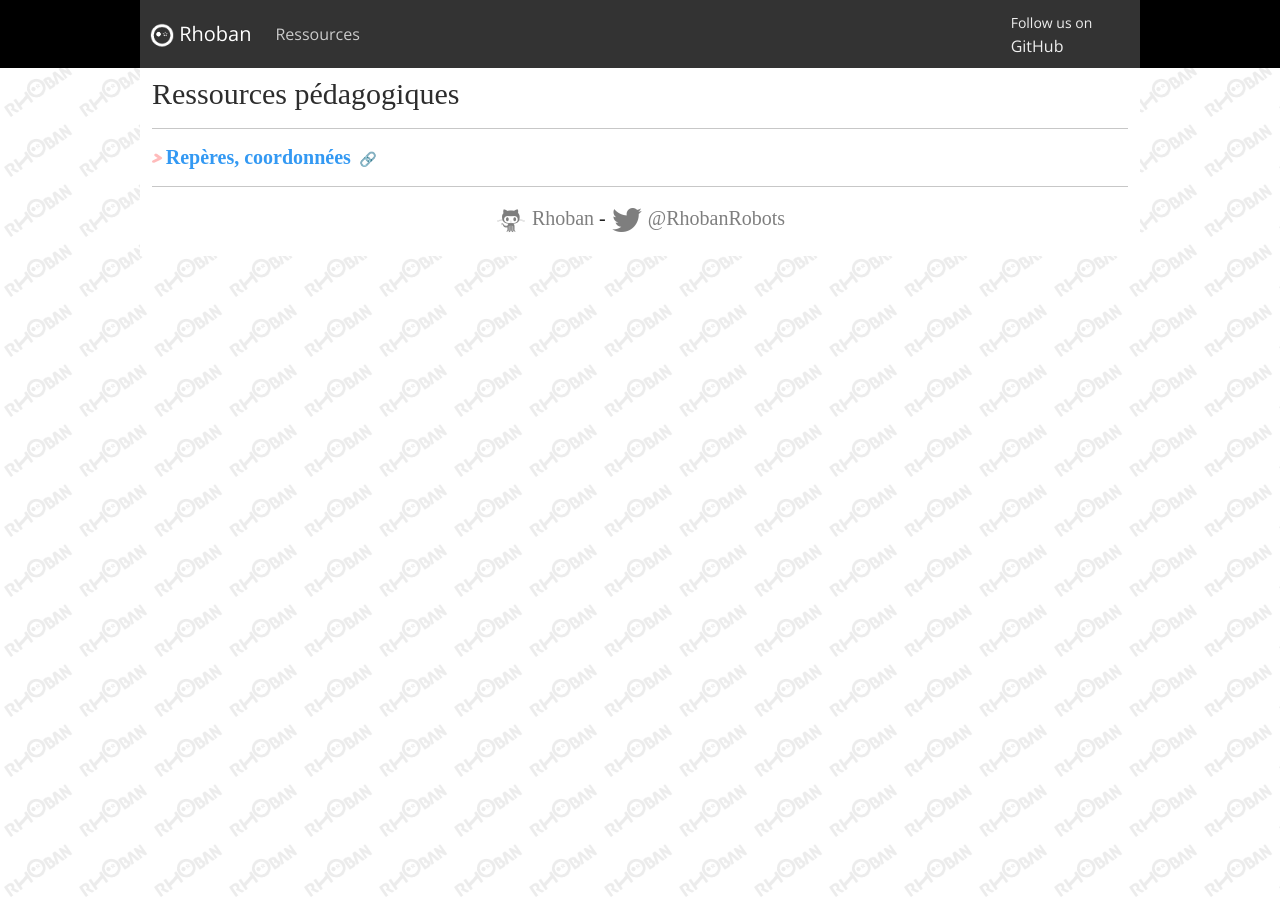
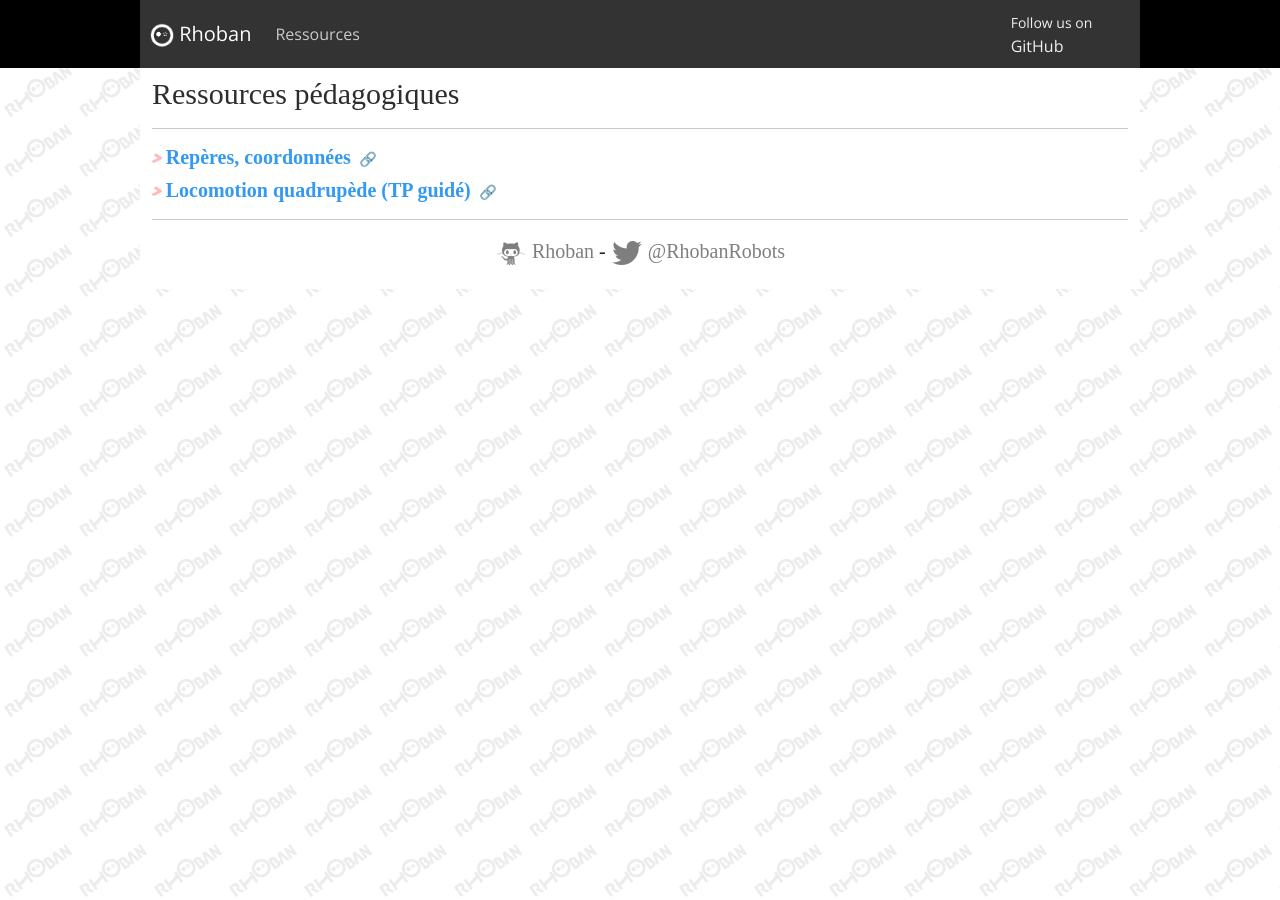
Before and after one commit to Rhoban/rhoban.github.io, a Jekyll site: the page built from index.html, in a window 1280 px wide. Built offline with Jekyll 4.4.1, drawn with Linux system fonts in a browser that asks for light colours; some web fonts are replaced; the list of posts is cut into pages by our own code.

```diff
--- a/index.html
+++ b/index.html
@@ -15,5 +15,10 @@ mathjax: true
     </a>
 </h2>
 
+<h2>
+    <a href="/quadruped/">
+        Locomotion quadrupède (TP guidé)
+    </a>
+</h2>
 
 </div>
```
